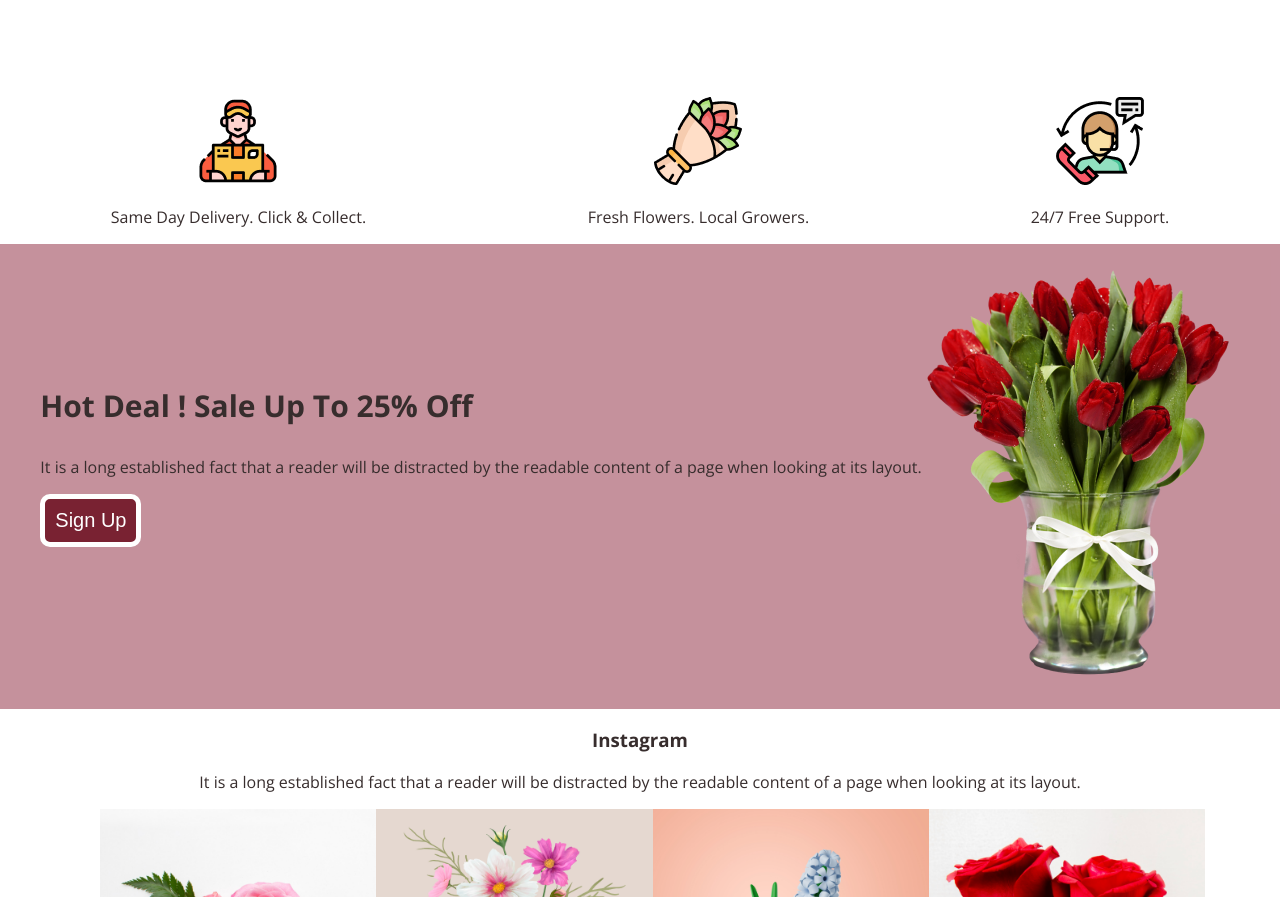
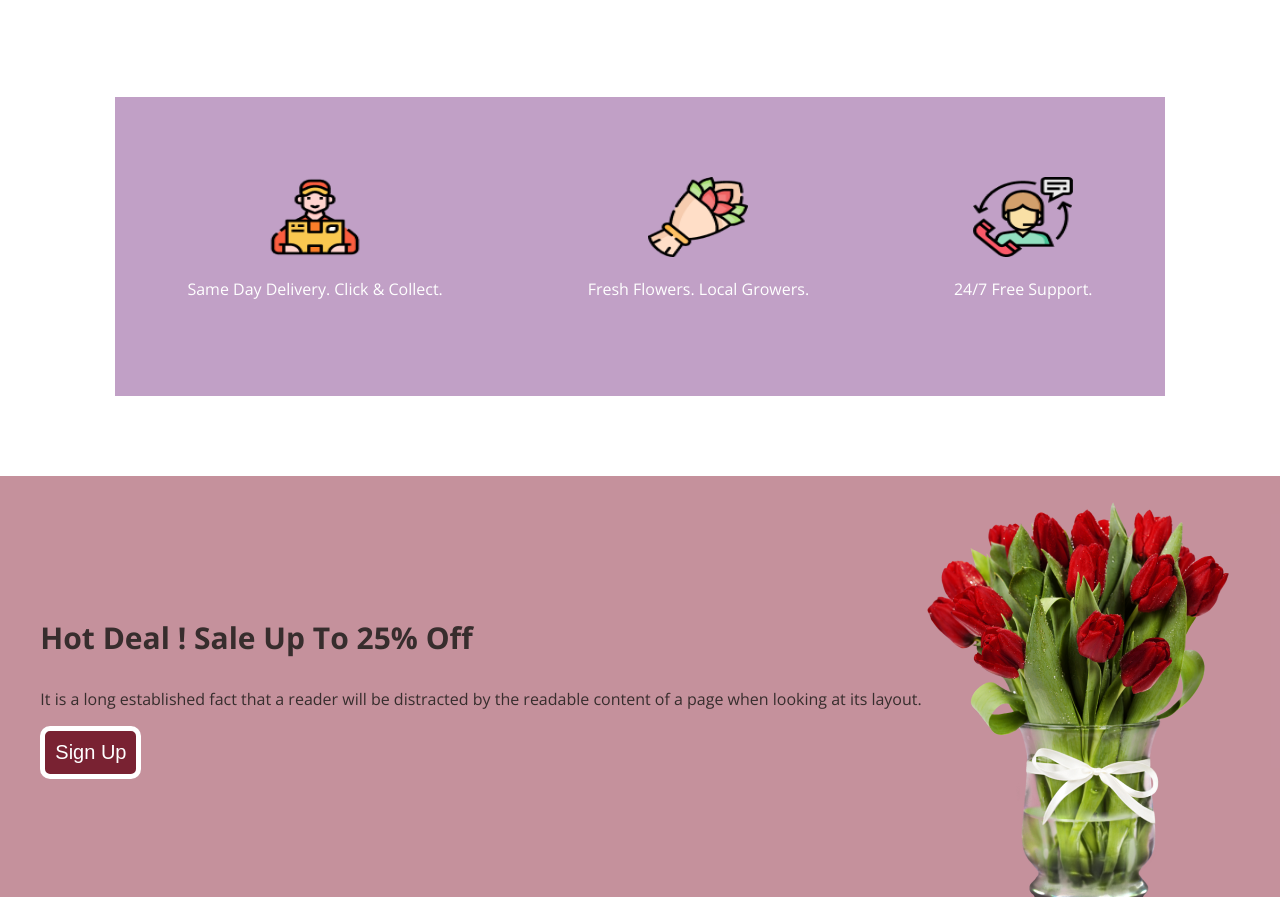
Before and after one commit to devmashum/assignment-1, a plain HTML site: page index.html in a window 1280 px wide. Shown: the part 1519-2416 px from the top of the page. Drawn offline with nearby package versions, Linux system fonts and the light colour scheme.

Commit message:
new commit

```diff
--- a/index.html
+++ b/index.html
@@ -85,31 +85,31 @@
 
         </section>
 
+
+
+        <section>
             <div class="info-section">
                 <div class="delivery-icon">
-                <div><img src="media/Group 57.png" alt=""></div>
+                    <div><img style="width: 100px; height: 80px;" src="media/Group 57.png" alt=""></div>
                     <div>
                         <p>Same Day Delivery. Click & Collect.</p>
                     </div>
                 </div>
 
                 <div class="flower-icon">
-                <div><img src="media/Group 58.png" alt=""></div>
+                    <div><img style="width: 100px; height: 80px;" src="media/Group 58.png" alt=""></div>
                     <div>
                         <p>Fresh Flowers. Local Growers.</p>
                     </div>
                 </div>
 
                 <div class="support-icon">
-                <div><img src="media/Group 59.png" alt=""></div>
+                    <div><img style="width: 100px; height: 80px;" src="media/Group 59.png" alt=""></div>
                     <div>
                         <p>24/7 Free Support.</p>
                     </div>
                 </div>
             </div>
-
-        <section>
-
 
 
 
@@ -160,6 +160,12 @@
                 <div><img style="width: auto; height: 320px;" src="media/Rectangle 6.png" alt=""></div>
             </div>
         </section>
+        <!--Demo Section-->
+        <section>
+
+
+        </section>
+
 
         <section>
             <div class="subscribsion-secton">
--- a/style.css
+++ b/style.css
@@ -133,6 +133,15 @@ span {
     display: flex;
     justify-content: space-around;
     text-align: center;
+    background-color: #9056998f;
+    color: white;
+    padding-top: 80px;
+    padding-bottom: 80px;
+    margin-bottom: 80px;
+
+
+    margin-left: 115px;
+    margin-right: 115px;
 }
 
 /* Sale Section Design*/
```
Lines whose indentation alone changed are shown as unchanged.
